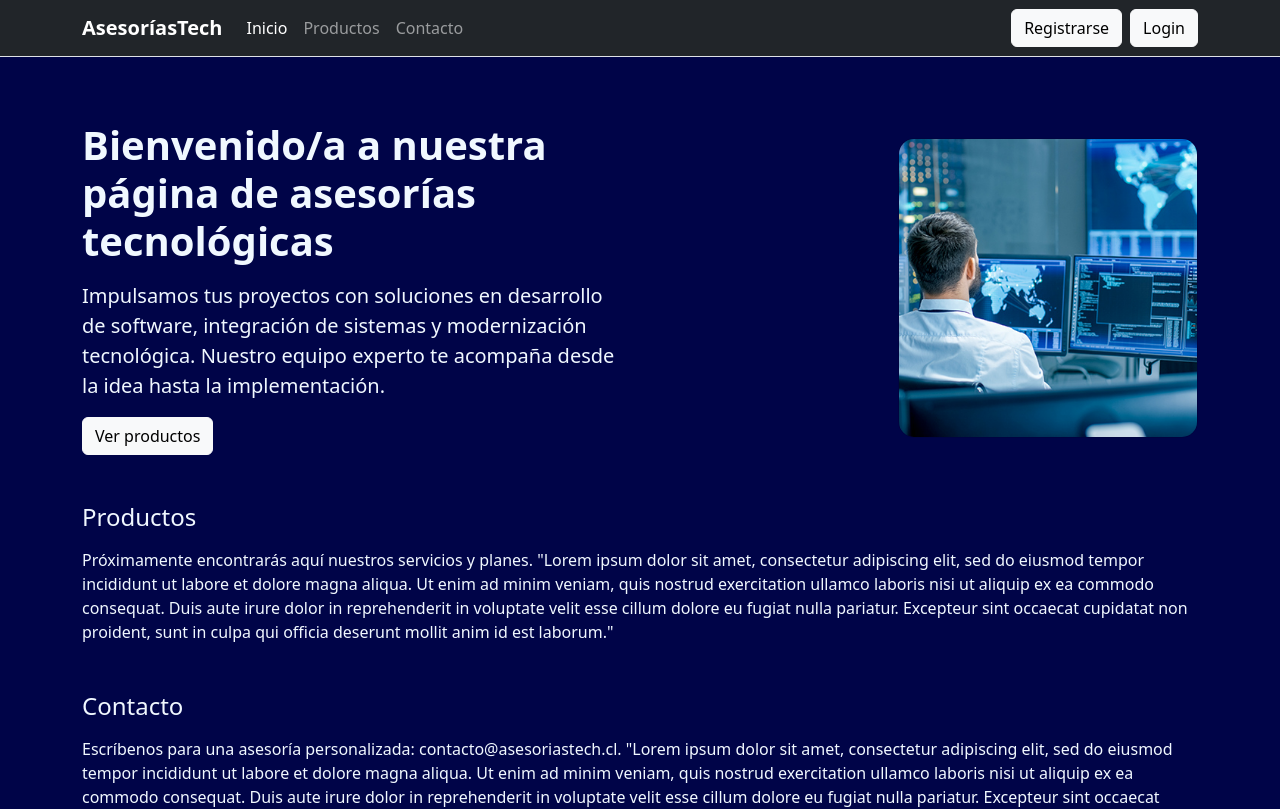
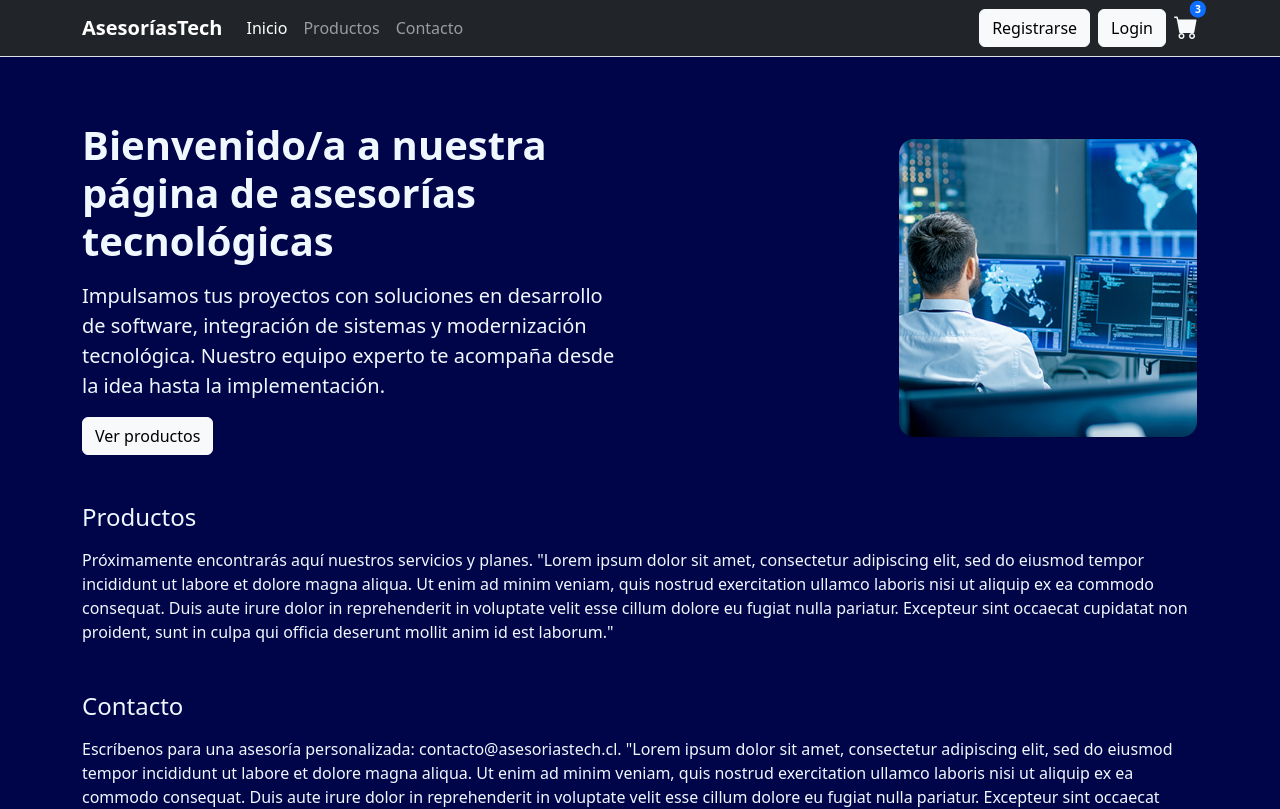
Before and after one commit to profe-christian/landing-page, a React (Vite) app: page / in a window 1280 px wide. Shown: the top 809 px of the page. Built offline with nearby package versions, Linux system fonts and the light colour scheme.

Commit message:
preparando el carrito

```diff
--- a/package.json
+++ b/package.json
@@ -13,6 +13,7 @@
     "bootstrap": "^5.3.8",
     "bootstrap-icons": "^1.13.1",
     "react": "^19.1.1",
+    "react-bootstrap-icons": "^1.11.6",
     "react-dom": "^19.1.1",
     "react-router-dom": "^7.9.3"
   },
--- a/src/components/Navbar.tsx
+++ b/src/components/Navbar.tsx
@@ -47,6 +47,19 @@ export const Navbar = () => {
               <a className="btn btn-light" href="#login">
                 Login
               </a>
+              <a
+                className="text-light fs-4 position-relative"
+                href="carrito.html"
+                aria-label="Ver Carrito de Compras"
+              >
+                <i className="bi bi-cart-fill"></i>
+                <span className="position-absolute top-0 start-100 translate-middle badge rounded-pill bg-primary cart-badge-sm">
+                  3{" "}
+                  <span className="visually-hidden">
+                    Productos en el carrito
+                  </span>
+                </span>
+              </a>
             </div>
           </div>
         </div>
--- a/src/index.css
+++ b/src/index.css
@@ -48,3 +48,7 @@ input::-webkit-inner-spin-button {
     -webkit-appearance: none;
     margin: 0; /* <-- Apparently some margin are still there even though it's hidden */
 }
+.cart-badge-sm {
+    font-size: 0.65rem; /* Reduce el tamaño de la fuente */
+    padding: .3em .5em; /* Ajusta el relleno para que la píldora sea más compacta */
+}
```
Also changed, not shown: src/main.tsx (+10 -9 lines), 1 other file (tests, documents, lock files or other folders).
